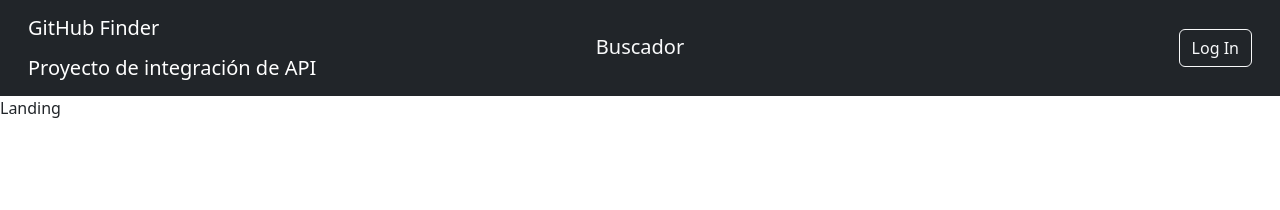
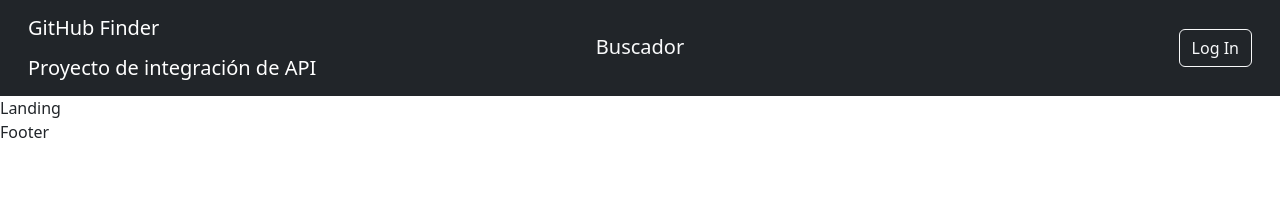
Before and after one commit to fergone03/github-finder, a React (Vite) app in the folder frontend/: page / in a window 1280 px wide. Shown: the top 210 px of the page. Built offline with nearby package versions, Linux system fonts and the light colour scheme.

Commit message:
Agregar componente Footer y actualizar App para incluirlo en la estructura

```diff
--- a/frontend/src/App.jsx
+++ b/frontend/src/App.jsx
@@ -1,8 +1,9 @@
 import { BrowserRouter as Router, Route, Routes } from "react-router-dom";
 import Header from "./components/Header";
-import LoginPage from "./pages/LoginPage"; // Crea esta página
-import HomePage from "./pages/HomePage";   // Mueve tu código principal aquí
+import LoginPage from "./pages/LoginPage";
+import HomePage from "./pages/HomePage";
 import Landing from "./components/Landing";
+import Footer from "./components/Footer";
 
 const App = () => {
   return (
@@ -12,8 +13,8 @@
         <Route path="/homepage" element={<HomePage />} />
         <Route path="/login" element={<LoginPage />} />
         <Route path="/" element={<Landing />} />
-
       </Routes>
+      <Footer />
     </Router>
   );
 };
--- /dev/null
+++ b/frontend/src/components/Footer.jsx
@@ -0,0 +1,9 @@
+import React from 'react'
+
+const Footer = () => {
+  return (
+    <div>Footer</div>
+  )
+}
+
+export default Footer
```
